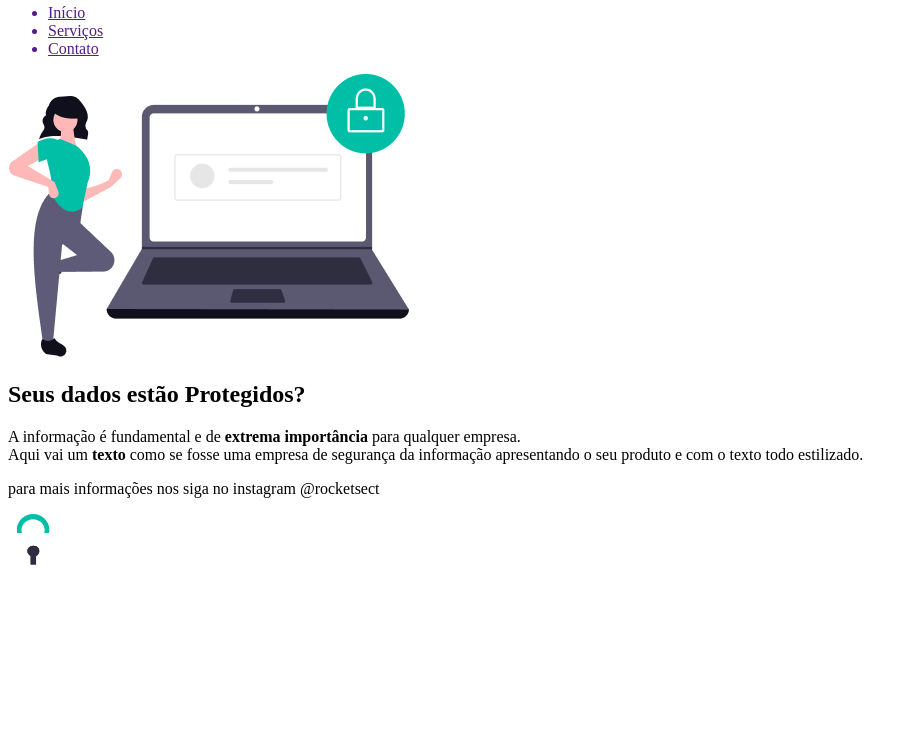
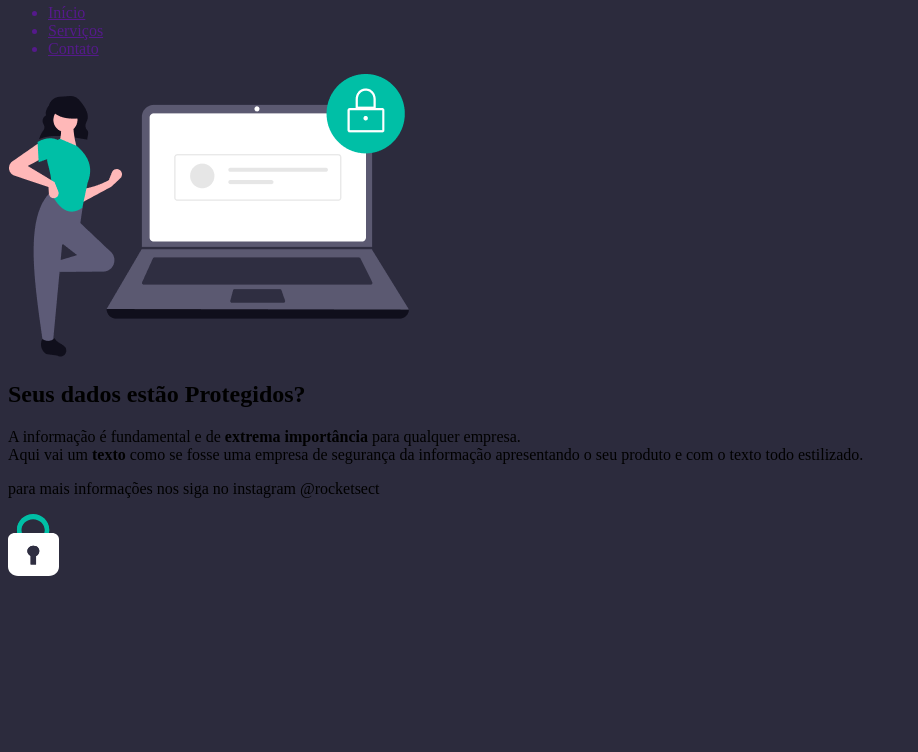
Before and after one commit to Maxonvs/Desafio-3-Stage-2, a plain HTML site: page index.html in a window 1280 px wide. Shown: the part 48-800 px from the top of the page, without its empty margins (0-918 px from the left). Drawn offline with Linux system fonts and the light colour scheme.

Commit message:
Linkando o css

```diff
--- a/index.html
+++ b/index.html
@@ -4,6 +4,8 @@
   <meta charset="UTF-8">
   <meta name="viewport" content="width=device-width, initial-scale=1.0">
   <title>Rocket Sect</title>
+
+  <link rel="stylesheet" href="style.css">
 </head>
 <body>
 
--- a/style.css
+++ b/style.css
@@ -0,0 +1,3 @@
+body {
+  background: #2C2B3D;
+}
```
